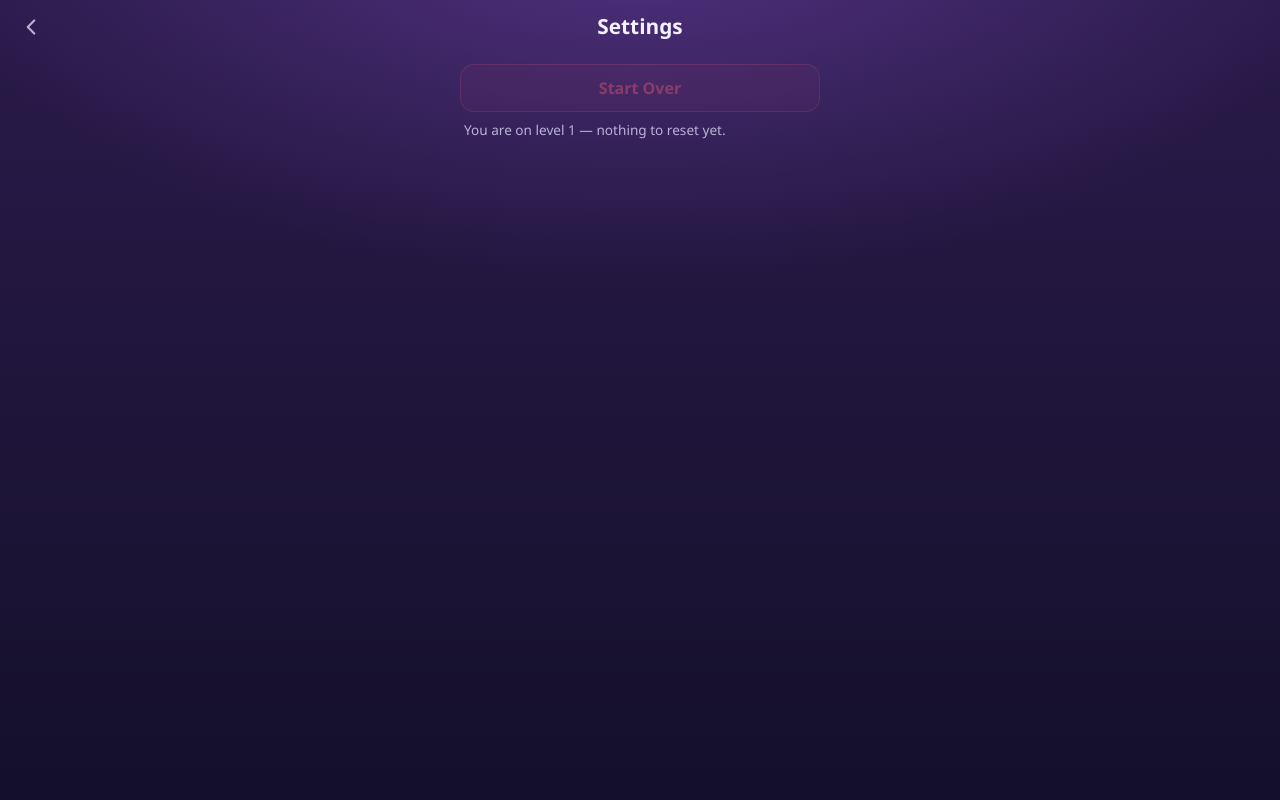
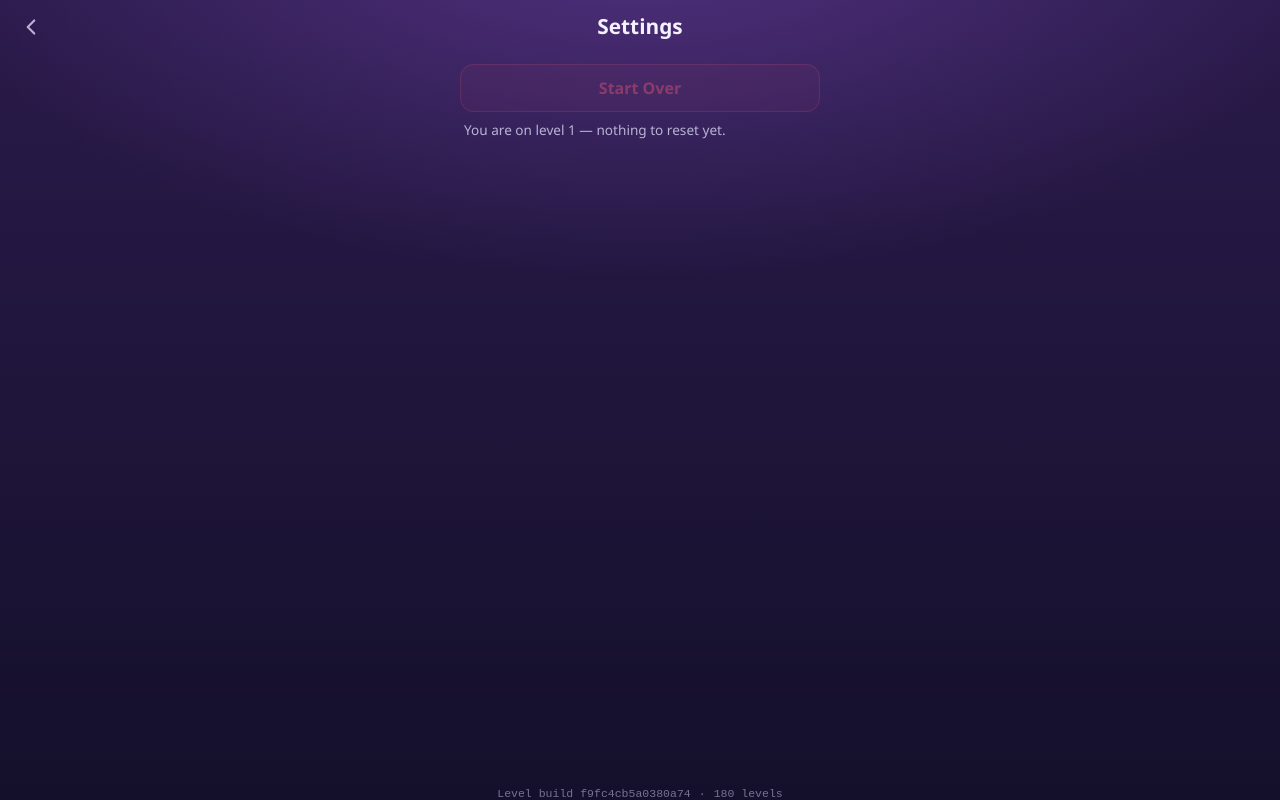
Before and after one commit to markusos/magic-color, a React (Vite) app: page / in a window 1280 px wide. Both pictures are taken after a click on the button "Settings". Built offline with nearby package versions, Linux system fonts and the light colour scheme.

Commit message:
Show active level build version on the settings page
Add an always-visible footer reading the baked GENERATOR_VERSION (the same
hash the staleness guard stamps) plus the level count, so the active level
build is easy to read off — and selectable for copying into bug reports.

```diff
--- a/src/components/Settings/Settings.module.css
+++ b/src/components/Settings/Settings.module.css
@@ -138,3 +138,23 @@
 .adminBtn:disabled {
   opacity: 0.4;
 }
+
+/* Build/version footer — a quiet, always-visible line so the active level build is easy to read off. */
+.footer {
+  margin-top: auto;
+  display: flex;
+  justify-content: center;
+  gap: var(--space-2);
+  padding-top: var(--space-3);
+  font-size: 0.72rem;
+  font-family: var(--font-mono, ui-monospace, monospace);
+  color: var(--text-dim);
+  opacity: 0.6;
+  user-select: text;
+  -webkit-user-select: text;
+}
+
+.footer > span:not(:first-child)::before {
+  content: '·';
+  margin-right: var(--space-2);
+}
--- a/src/components/Settings/Settings.tsx
+++ b/src/components/Settings/Settings.tsx
@@ -4,6 +4,7 @@ import { useGameStore } from '../../store/gameStore';
 import { navigate } from '../../useHashRoute';
 import { useInstall } from '../../install/useInstall';
 import { BAKED_LEVEL_COUNT } from '../../game/levelLoader';
+import { GENERATOR_VERSION } from '../../game/levels.data';
 import { InstallInstructions } from '../InstallBanner/InstallInstructions';
 import styles from './Settings.module.css';
 
@@ -125,6 +126,11 @@ export function Settings() {
           </p>
         </section>
       )}
+
+      <footer className={styles.footer}>
+        <span>Level build {GENERATOR_VERSION}</span>
+        <span>{BAKED_LEVEL_COUNT} levels</span>
+      </footer>
     </div>
   );
 }
```
